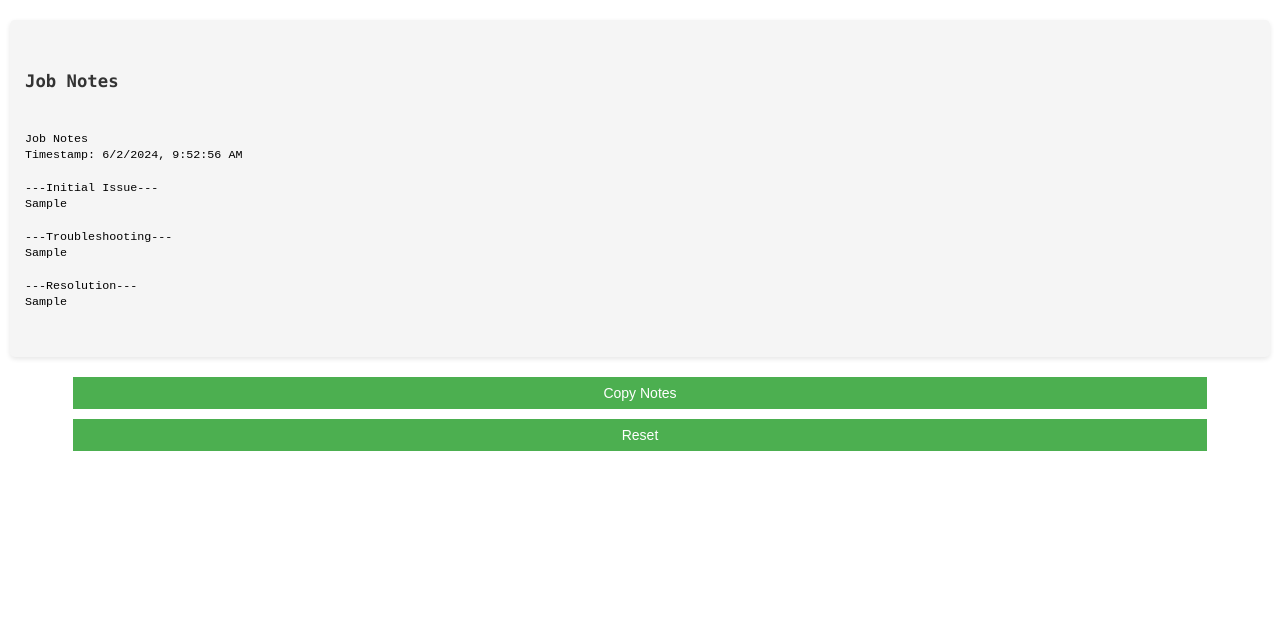
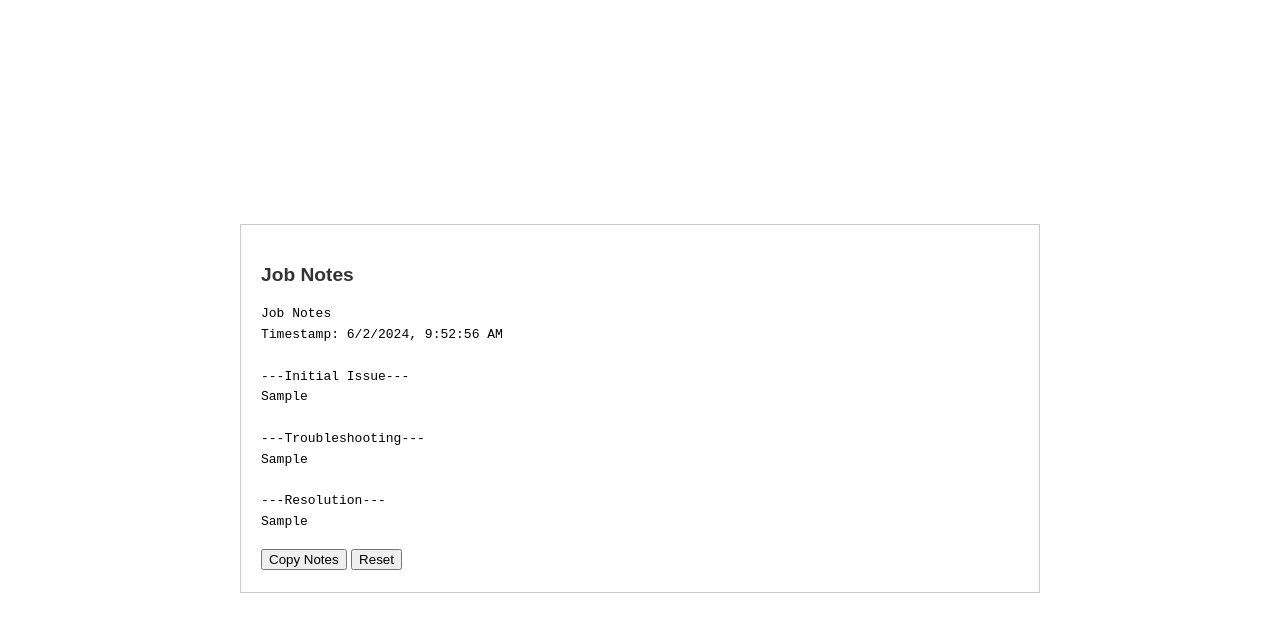
Before and after one commit to onalined/onalined.github.io, a plain HTML site: page index.html in a window 1280 px wide. Both pictures are taken after typing "Sample", "Sample", "Sample" into the empty fields and a click on the button "Generate Notes". Drawn offline with Linux system fonts and the light colour scheme.

Commit message:
Update style.css

```diff
--- a/style.css
+++ b/style.css
@@ -1,8 +1,11 @@
 /* Basic Styling for Overall Look */
 body {
     font-family: Arial, sans-serif;
-    margin: 10px;
     line-height: 1.6;
+    display: flex; /* Enable Flexbox for centering */
+    justify-content: center; /* Center horizontally */
+    align-items: center;    /* Center vertically */
+    min-height: 100vh;     /* Ensure full viewport height */
 }
 
 /* Styling for Headings and Text Areas */
@@ -10,6 +13,15 @@ h2 {
     color: #333;
     margin-bottom: 8px;
     font-size: 1.2em;
+}
+
+/* Main container for the form and notes output */
+#template, #notesOutput {
+    width: 90%; /* Adjust the width as needed (e.g., 80%) */
+    max-width: 800px; /* Limit the maximum width for larger screens */
+    padding: 20px;
+    border: 1px solid #ccc;
+    box-sizing: border-box;
 }
 
 textarea {
@@ -23,49 +35,24 @@ textarea {
 
 /* Styling for the Generate, Copy, and Reset Buttons */
 button {
-    background-color: #4CAF50;
-    border: none;
-    color: white;
-    padding: 8px 16px;
-    text-align: center;
-    text-decoration: none;
-    display: block;
-    margin: 10px auto;
-    font-size: 14px;
-    cursor: pointer;
-    width: 90%;
-    box-sizing: border-box;
-}
-
-button:hover {
-    background-color: #3e8e41;
+    /* ... (rest of the button styles) ... */
 }
 
 /* Enhanced Plain Text Styling */
 .notes-container {
-    background-color: #f5f5f5;
-    padding: 15px;
-    border-radius: 5px;
-    box-shadow: 0 2px 5px rgba(0, 0, 0, 0.1);
-    line-height: 1.4;
-    font-size: 0.9em;
-    font-family: "Consolas", "Menlo", monospace;
-    white-space: pre-line; /* Preserves new lines */
-    margin-bottom: 20px;
-}
-
-#notesOutput {
-    margin-top: 20px;
-}
-
-.notes-container h2, .notes-container h3 {
-    margin-bottom: 5px;
+    /* ... (rest of the notes-container styles) ... */
 }
 
 /* Media Query for Smaller Screens (e.g., smartphones) */
 @media (max-width: 480px) {
     body {
         margin: 5px;
+        flex-direction: column; /* Stack elements vertically on small screens */
+    }
+
+    #template, #notesOutput {
+        width: 100%; /* Full width on small screens */
+        padding: 10px; /* Reduce padding on small screens */
     }
 
     textarea {
```
